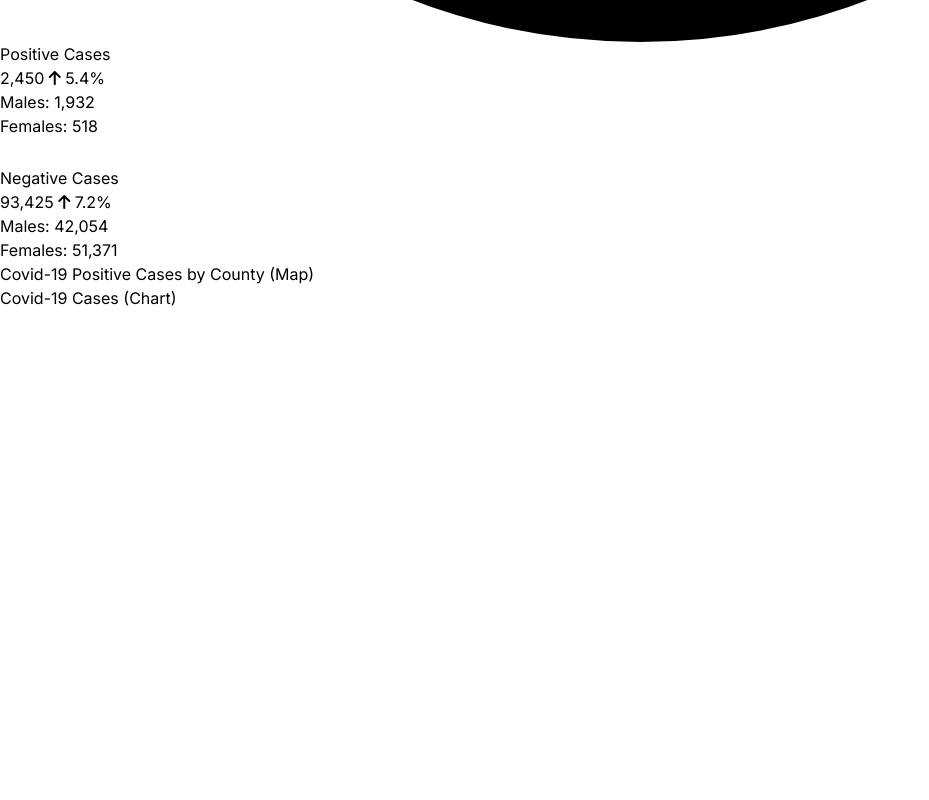
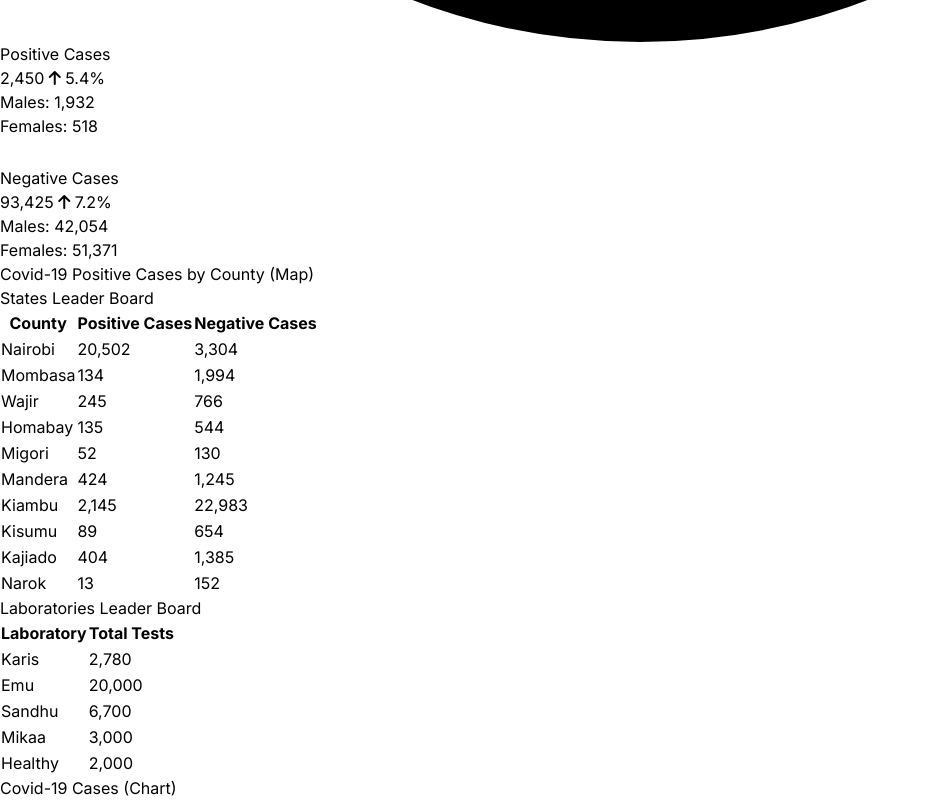
Before and after one commit to felixorwari/covid19-dashboard, a Vue app: page / in a window 1280 px wide. Shown: the part 2830-3630 px from the top of the page, without its empty margins (0-929 px from the left). Before the commit the page ends 3140 px from the top, so only its background shows below. Built offline with nearby package versions, Linux system fonts and the light colour scheme.

Commit message:
Added new components

```diff
--- a/src/App.vue
+++ b/src/App.vue
@@ -4,10 +4,12 @@ import HeaderWidgets from './components/Header/HeaderWidgets.vue'
 import RegisteredLabs from './components/Cards/RegisteredLabs.vue';
 import PositiveCases from './components/Cards/PositiveCases.vue';
 import NegativeCases from './components/Cards/NegativeCases.vue';
+import StatesLeaderboard from './components/Tables/StatesLeaderboard.vue';
+import LabLeaderboard from './components/Tables/LabLeaderboard.vue';
 
 export default {
   components: {
-    FilterButtons, HeaderWidgets, RegisteredLabs, PositiveCases, NegativeCases
+    FilterButtons, HeaderWidgets, RegisteredLabs, PositiveCases, NegativeCases, StatesLeaderboard, LabLeaderboard
   }
 }
 </script>
@@ -27,10 +29,10 @@ export default {
         Covid-19 Positive Cases by County (Map)
       </div>
       <div class="col-span-1">
-
+        <states-leaderboard></states-leaderboard>
       </div>
       <div class="col-span-1">
-
+        <lab-leaderboard></lab-leaderboard>
       </div>
       <div class="col-span-2">
         Covid-19 Cases (Chart)
```
